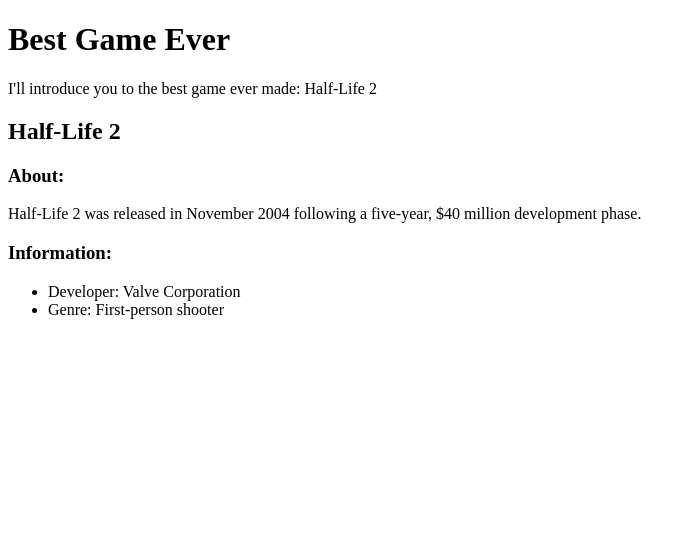
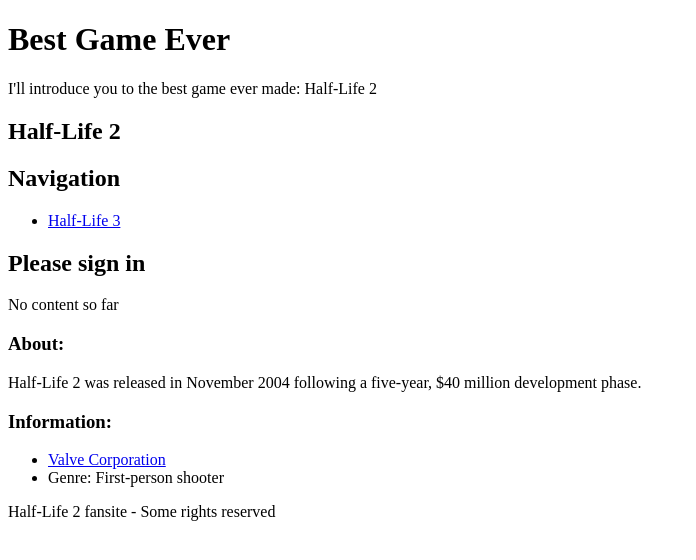
Before and after one commit to mattiaromeo/html-css, a plain HTML site: page index.html in a window 1280 px wide. Shown: the whole page, without its empty margins (0-696 px from the left). Drawn offline with Linux system fonts and the light colour scheme.

Commit message:
finished html5 elements

```diff
--- a/index.html
+++ b/index.html
@@ -1,21 +1,39 @@
 <!DOCTYPE html>
 <html>
 <head>
-<title>Half-Life Fansite: The best game ever is Half-Life 2</title>
+	<title>Half-Life Fansite: The best game ever is Half-Life 2</title>
 </head>
+
 <body>
-<h1 id="h1-title">Best Game Ever</h1>
-<p class="paragraph">I'll introduce you to the best game ever made: Half-Life 2</p>
-<h2>Half-Life 2</h2>
-
+<div class="page-container">
+	<header id="page-header">
+		<h1 id="primary-title">Best Game Ever</h1>
+		<p class="paragraph">I'll introduce you to the best game ever made: Half-Life 2</p>
+		<h2>Half-Life 2</h2>
+		<nav id="page-navigation">
+		<h2>Navigation</h2>
+		<ul>
+		<li><a href="half-life-3.html" target="_self">Half-Life 3</a></li>
+		</ul>
+		</nav>
+	</header>
+	<aside>
+	<h2>Please sign in</h2>
+	<p>No content so far</p>
+	</aside>
+<section id="about">
 <h3>About:</h3>
 <p>Half-Life 2 was released in November 2004 following a five-year, $40 million development phase.</p>
 <p hidden>In 2017, the hearts of many gamers were broken when it became clear that Half-Life 3 would never see the light. </p>
-
+</section>
+<section id="information">
 <h3>Information:</h3>
 <ul>
-   <li>Developer: Valve Corporation</li>
+   <li><a href="http://www.valvesoftware.com" target="blank">Valve Corporation</a></li>
    <li>Genre: First-person shooter</li>
 </ul>
+</section>
+<footer><p>Half-Life 2 fansite - Some rights reserved</p></footer>
+</div>
 </body>
 </html>
```
Also changed, not shown: half-life-3.html (added, +15 -0 lines).
